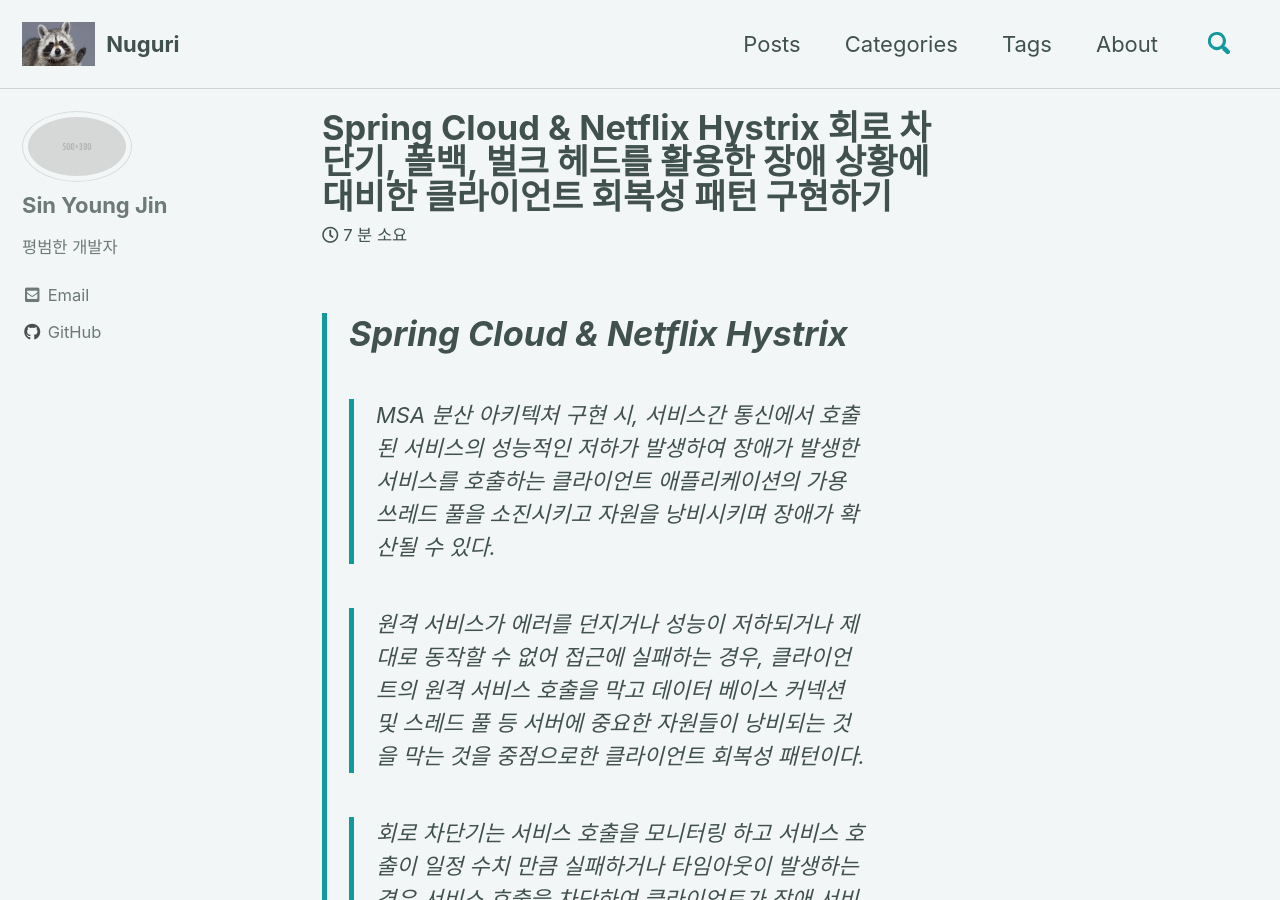
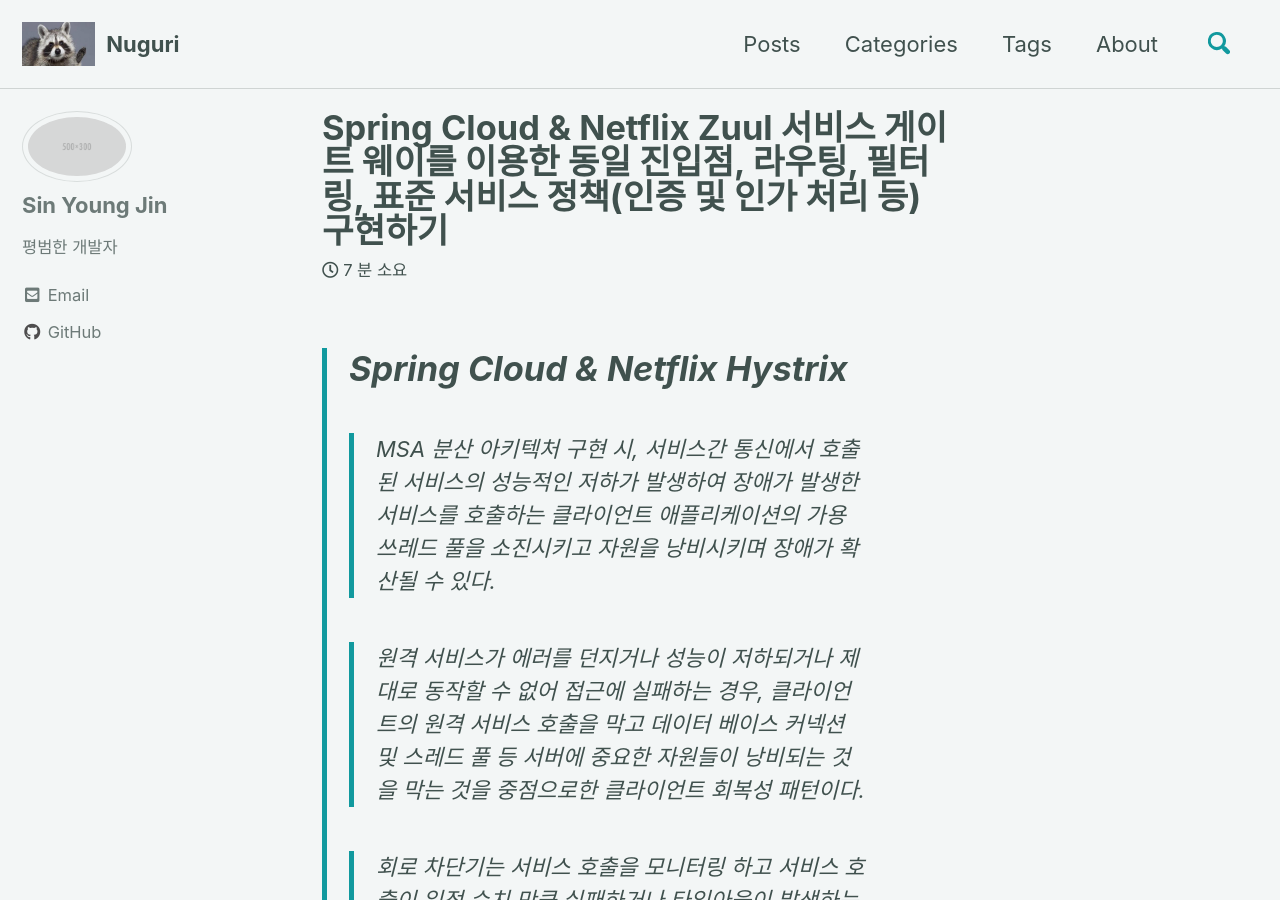
Before and after one commit to nmrhtn7898/nmrhtn7898.github.io, a Jekyll site: the page built from _posts/2020-08-16-5.md, in a window 1280 px wide and 900 px high. Built offline with Jekyll 4.4.1, drawn with Linux system fonts in a browser that asks for light colours; cached includes are drawn as plain includes; comment, search, counter and statistics services are not loaded; some of the changed text lies outside the part shown.

Commit message:
add post

```diff
--- a/_posts/2020-07-30-4.md
+++ b/_posts/2020-08-16-5.md
@@ -1,9 +1,9 @@
 ---
-title: "Spring Cloud & Netflix Hystrix 회로 차단기, 폴백, 벌크 헤드를 활용한 장애 상황에 대비한 클라이언트 회복성 패턴 구현하기"
-date: 2020-07-18
+title: "Spring Cloud & Netflix Zuul 서비스 게이트 웨이를 이용한 동일 진입점, 라우팅, 필터링, 표준 서비스 정책(인증 및 인가 처리 등) 구현하기"
+date: 2020-08-16
 teaser: /assets/images/teaser/spring.png
 comments: true
-description: "Spring Cloud & Netflix Hystrix"
+description: "Spring Cloud & Netflix Zuul"
 categories:
     - spring
     - java
```
Also changed, not shown: _posts/2020-07-13-2.md (+1 -1 lines), _posts/2020-07-09-1.md (renamed from _posts/2020-07-12-1.md).
